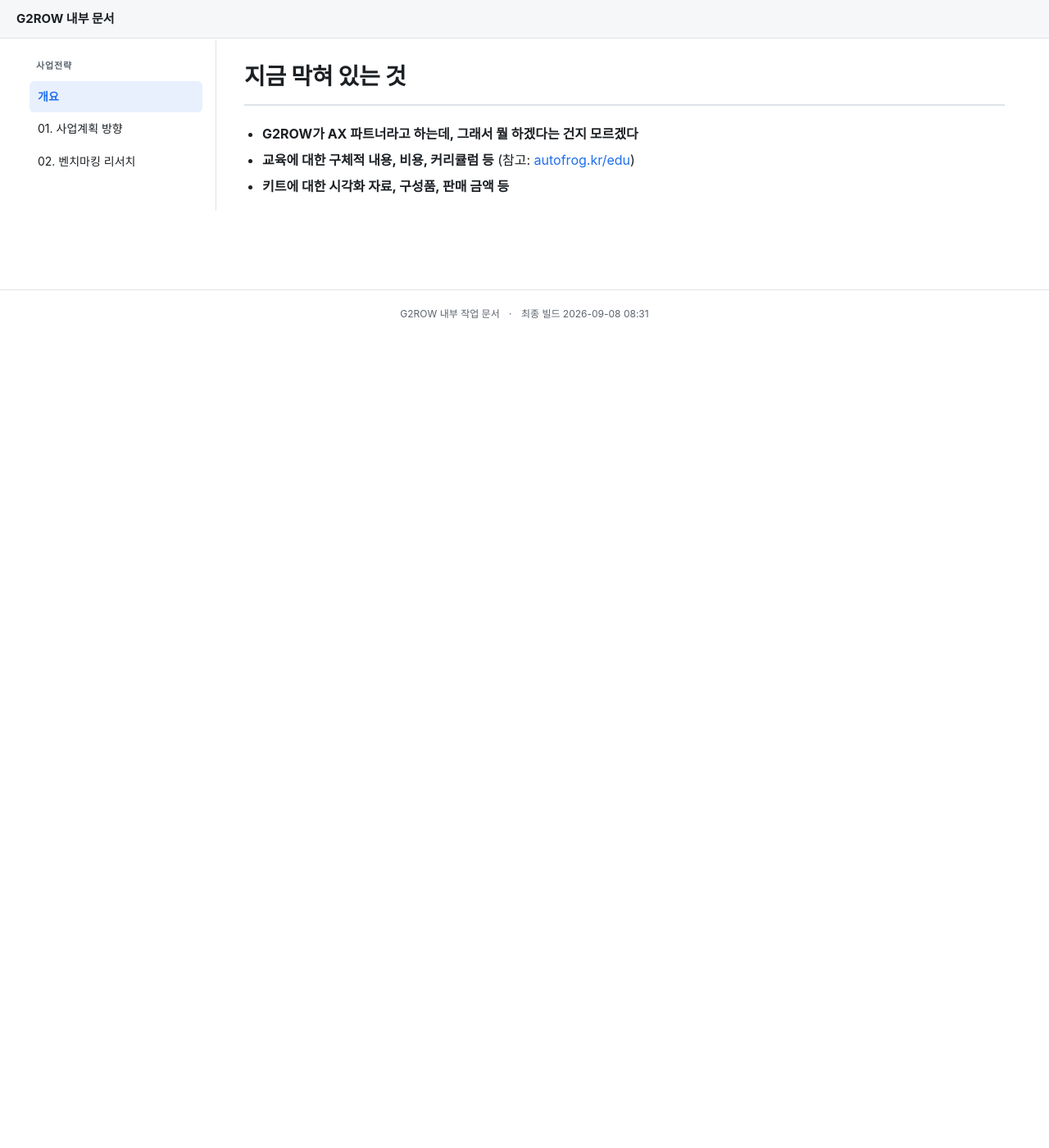
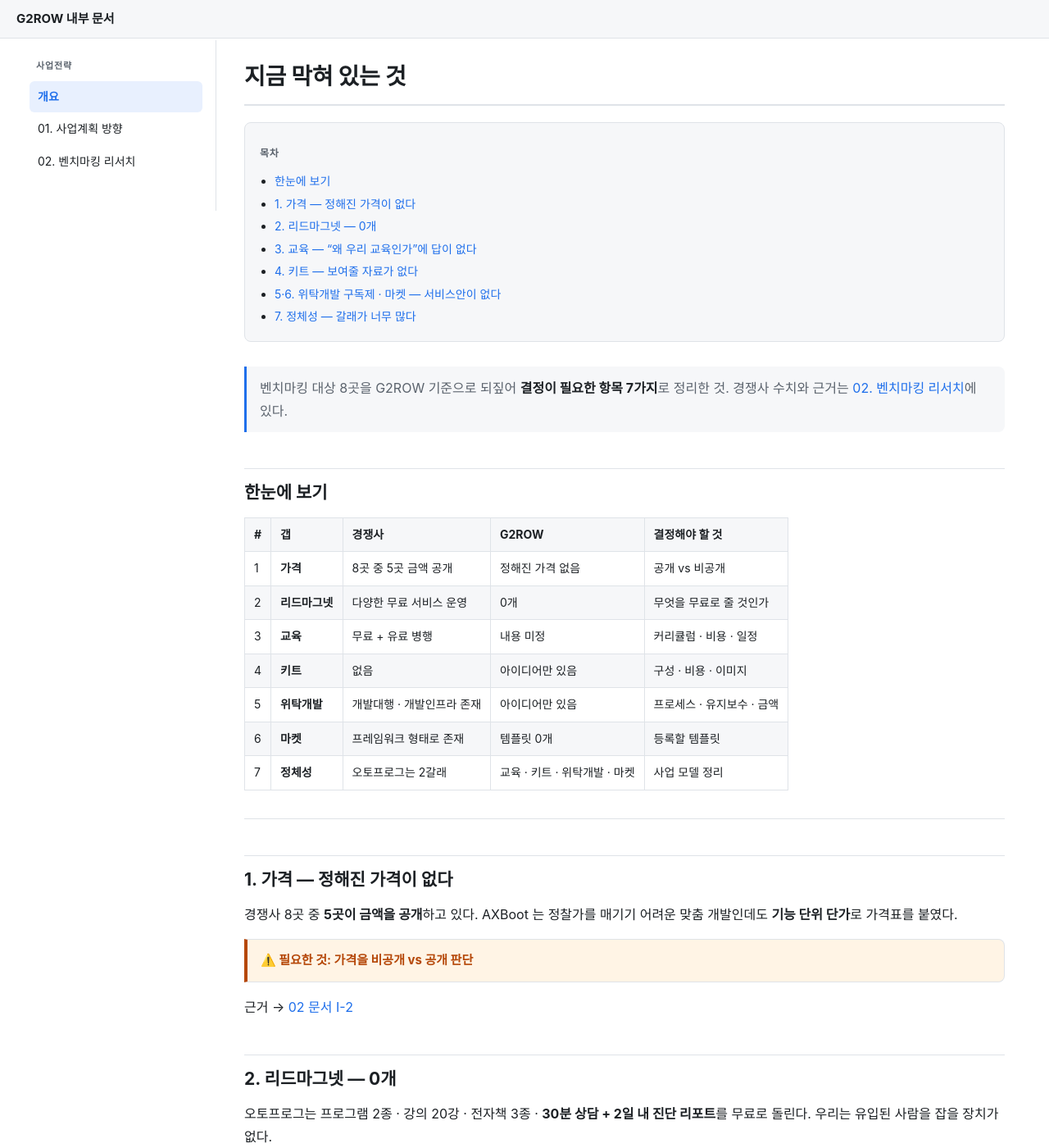
Before and after one commit to iamyoung1015-max/g2row-docs, a Jekyll site: the page built from site/index.md, in a window 1280 px wide and 1400 px high. Shown: the whole window at 82% size. Built offline with Jekyll 4.4.1, drawn with Linux system fonts in a browser that asks for light colours; some of the changed text lies outside the part shown.

Commit message:
feat: 개요 페이지를 갭 정리 요약으로 재구성 + "필요한 것" 강조
개요(index)
- 02 문서 I장(종합 갭 정리)을 결정 항목 7가지로 요약
- 한눈에 보기 표 + 항목별 배경 1~2줄 + 근거 링크(02 I-2~I-7) 구성
- 상세 수치는 02 에만 두고 개요는 링크로 연결 — 사본 중복 방지

"필요한 것" 강조
- style.css 에 .need 콜아웃 추가 (미사용이던 --warn / --warn-soft 토큰 활용)
- default.html 에 "⚠️ 필요한 것" 으로 시작하는 li·p 에 .need 를 붙이는 스크립트 추가
- 개요와 02 양쪽에 동시 적용되며, 원본 마크다운은 손대지 않음

02
- I-1 표 7행(정체성) 편집 반영

Co-Authored-By: Claude Opus 5 (1M context) <noreply@anthropic.com>

```diff
--- a/site/_layouts/default.html
+++ b/site/_layouts/default.html
@@ -79,6 +79,16 @@
   });
 })();
 
+// "⚠️ 필요한 것" 항목을 눈에 띄게
+(function () {
+  var main = document.getElementById('content');
+  if (!main) return;
+  var re = /^\s*⚠️?\s*필요한/;
+  main.querySelectorAll('li, p').forEach(function (el) {
+    if (re.test(el.textContent)) el.classList.add('need');
+  });
+})();
+
 </script>
 
 </body>
--- a/site/assets/style.css
+++ b/site/assets/style.css
@@ -174,6 +174,19 @@ pre code { background: none; padding: 0; font-size: 13px; }
 .content input[type="checkbox"] { margin-right: 6px; }
 .content li > input[type="checkbox"] + * { color: var(--fg-mute); }
 
+/* ---------- "필요한 것" 강조 ---------- */
+.content .need {
+  list-style: none;
+  margin: 16px 0 16px -22px;
+  padding: 12px 16px;
+  background: var(--warn-soft);
+  border: 1px solid var(--line);
+  border-left: 4px solid var(--warn);
+  border-radius: 0 var(--radius) var(--radius) 0;
+  font-size: 15px;
+}
+.content .need strong { color: var(--warn); }
+
 /* ---------- 자동 목차 ---------- */
 .toc {
   margin: 20px 0 30px; padding: 14px 18px;
--- a/site/index.md
+++ b/site/index.md
@@ -5,6 +5,67 @@ title: 개요
 
 # 지금 막혀 있는 것
 
-- **G2ROW가 AX 파트너라고 하는데, 그래서 뭘 하겠다는 건지 모르겠다**
-- **교육에 대한 구체적 내용, 비용, 커리큘럼 등** (참고: [autofrog.kr/edu](https://autofrog.kr/edu))
-- **키트에 대한 시각화 자료, 구성품, 판매 금액 등**
+> 벤치마킹 대상 8곳을 G2ROW 기준으로 되짚어 **결정이 필요한 항목 7가지**로 정리한 것.
+> 경쟁사 수치와 근거는 [02. 벤치마킹 리서치](02-benchmarking.html#i-종합--g2row-갭-정리)에 있다.
+
+## 한눈에 보기
+
+| # | 갭 | 경쟁사 | G2ROW | 결정해야 할 것 |
+|---|---|---|---|---|
+| 1 | **가격** | 8곳 중 5곳 금액 공개 | 정해진 가격 없음 | 공개 vs 비공개 |
+| 2 | **리드마그넷** | 다양한 무료 서비스 운영 | 0개 | 무엇을 무료로 줄 것인가 |
+| 3 | **교육** | 무료 + 유료 병행 | 내용 미정 | 커리큘럼 · 비용 · 일정 |
+| 4 | **키트** | 없음 | 아이디어만 있음 | 구성 · 비용 · 이미지 |
+| 5 | **위탁개발** | 개발대행 · 개발인프라 존재 | 아이디어만 있음 | 프로세스 · 유지보수 · 금액 |
+| 6 | **마켓** | 프레임워크 형태로 존재 | 템플릿 0개 | 등록할 템플릿 |
+| 7 | **정체성** | 오토프로그는 2갈래 | 교육 · 키트 · 위탁개발 · 마켓 | 사업 모델 정리 |
+
+---
+
+## 1. 가격 — 정해진 가격이 없다
+
+경쟁사 8곳 중 **5곳이 금액을 공개**하고 있다. AXBoot 는 정찰가를 매기기 어려운 맞춤 개발인데도 **기능 단위 단가**로 가격표를 붙였다.
+
+- **⚠️ 필요한 것: 가격을 비공개 vs 공개 판단**
+
+근거 → [02 문서 I-2](02-benchmarking.html#i-2-가격--공개-여부가-아니라-가격-자체가-없다)
+
+## 2. 리드마그넷 — 0개
+
+오토프로그는 프로그램 2종 · 강의 20강 · 전자책 3종 · **30분 상담 + 2일 내 진단 리포트**를 무료로 돌린다. 우리는 유입된 사람을 잡을 장치가 없다.
+
+- **⚠️ 필요한 것: G2ROW만의 무료 미끼 서비스**
+
+근거 → [02 문서 I-3](02-benchmarking.html#i-3-리드마그넷--0개)
+
+## 3. 교육 — "왜 우리 교육인가"에 답이 없다
+
+무료 교육 · 유튜브 · 전문가 강의 · 교육기관 과정이 이미 많다. 오토프로그는 **무료 20강으로 먼저 증명하고** 6주 유료 과정으로 넘긴다.
+
+- **⚠️ 필요한 것: 커리큘럼 · 비용(무료/유료) · 일정 · 장소 · 정원 등 구체적인 교육안**
+
+근거 → [02 문서 I-4](02-benchmarking.html#i-4-교육--왜-우리-교육인가에-답이-없다)
+
+## 4. 키트 — 보여줄 자료가 없다
+
+하드웨어를 포함한 온프레미스 키트를 파는 곳은 **없다.** 우리만의 자리인데, 정작 "키트가 뭔지 감이 안 온다"는 게 최대 문제다.
+
+- **⚠️ 필요한 것: 구성 · 비용 · 이미지 등 구체적인 키트 모델**
+
+근거 → [02 문서 I-5](02-benchmarking.html#i-5-키트--보여줄-구체적인-자료를-만들어야-한다)
+
+## 5·6. 위탁개발 구독제 · 마켓 — 서비스안이 없다
+
+오토프로그는 패키지 3종 + 월 10~30만원 케어, AXBoot 는 프레임워크 + 월 30만원~ 구독으로 이미 상품화했다.
+
+- **⚠️ 필요한 것: 어떻게 위탁개발을 할 것인지, 유지보수는 어떻게 할 것인지, 마켓에 어떤 기능을 서비스할 것인지 등 구체적인 서비스안**
+
+근거 → [02 문서 I-6](02-benchmarking.html#i-6-위탁개발-구독제--마켓--구체적인-서비스-논의가-필요하다)
+
+## 7. 정체성 — 갈래가 너무 많다
+
+오토프로그는 **맡기기 / 배우기 단 2갈래**로 정리했다. 방문자가 3초 안에 자기 자리를 찾는다.
+
+- **⚠️ 필요한 것: 교육, 개발키트, 위탁개발 구독제, 마켓... 갈래 중에서 정리가 필요함**
+
+근거 → [02 문서 I-7](02-benchmarking.html#i-7-정체성--g2row의-갈래-정하기)
```
Also changed, not shown: 0.사업전략/02_벤치마킹_리서치.md (+1 -1 lines).
